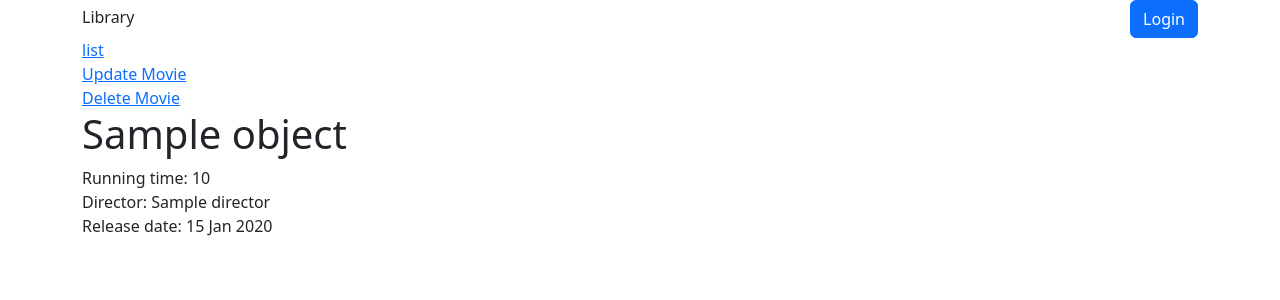
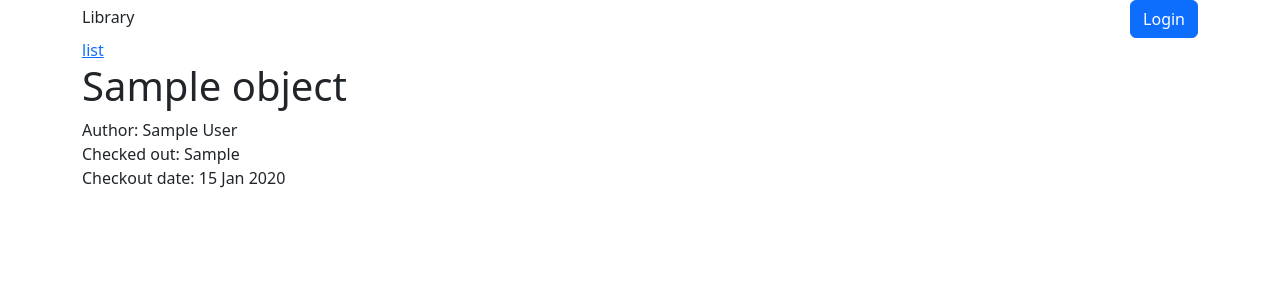
Before and after one commit to zClerigo/librarydjangoview, a Django app: template libraryDjango/library_django/library/templates/library/book_detail.html in a window 1280 px wide. Shown: the top 300 px of the page. Run offline with Django 4.2, Linux system fonts and the light colour scheme; the template is opened without the code that fills it: most values are stand-ins (such as "Sample title", 1, 10 or a date in 2020).

Commit message:
finish addbook functionality, began book checkout

```diff
--- a/libraryDjango/library_django/library/templates/checkout.html
+++ b/libraryDjango/library_django/library/templates/checkout.html
@@ -16,6 +16,7 @@
     {{ block.super }}
 
     <script>
+        var ext_book_list = {{ book_list | safe }}
         var ext_csrf_token = '{{ csrf_token }}'
         var ext_form = '{{ form.as_p | escapejs }}'
     </script>
--- a/libraryDjango/library_django/library/templates/library/book_detail.html
+++ b/libraryDjango/library_django/library/templates/library/book_detail.html
@@ -1,12 +1,16 @@
 {% extends "base.html" %}
 
 {% block content %}
-<a href="{% url 'library:home' %}"> list</a><br/>
-<a href="{% url 'movies:movie_update' object.id %}">Update Movie</a><br/>
-<a href="{% url 'movies:movie_delete' object.id %}">Delete Movie</a><br/>
+<a href="{% url 'library:booklist' %}"> list</a><br/>
+{% comment %} <a href="{% url 'movies:movie_update' object.id %}">Update Movie</a><br/>
+<a href="{% url 'movies:movie_delete' object.id %}">Delete Movie</a><br/> {% endcomment %}
 <h1>{{ object.name }}</h1>
 
-Running time: {{object.running_time|time:"H"}}<br/>
-Director: {{object.director}}<br/>
-Release date: {{object.release_date|date:"d M Y"}}<br/>
+Author: {{object.author}}<br/>
+Checked out: {{object.checked_out}}<br/>
+
+{% if object.checked_out%}
+Checkout date: {{object.checkout_date|date:"d M Y"}}<br/>
+{% endif %}
+
 {% endblock content %}
--- a/libraryDjango/library_django/library/templates/library/book_list.html
+++ b/libraryDjango/library_django/library/templates/library/book_list.html
@@ -3,6 +3,6 @@
 {% block content %}
 <a href="{% url 'library:addbook' %}">New book</a><br/><br/>
 {% for book in object_list %}
-  - {{ book.name }}<br/>
+<a href="{% url 'library:book_detail' book.id %}">{{ book.name }}</a><br/>
 {% endfor %}
 {% endblock content %}
--- a/libraryDjango/library_django/library/urls.py
+++ b/libraryDjango/library_django/library/urls.py
@@ -5,7 +5,9 @@ from . import views
 app_name = "movies"
 
 urlpatterns = [
-    path("home/", views.HomePageView.as_view(), name="home"),
+    path("booklist/", views.BookListView.as_view(), name="booklist"),
     path("checkout/", views.CheckoutView.as_view(), name="checkout"),
-    path("addbook/", views.AddBookView.as_view(), name="addbook")
+    path("addbook/", views.AddBookView.as_view(), name="addbook"),
+    path("home/<int:pk>", views.BookDetailView.as_view(),
+        name="book_detail"),
 ]
--- a/log.txt
+++ b/log.txt
@@ -8,3 +8,5 @@
 4-12 - Zidanni: Absent in class
 
 4-15 - Jay: Mount home and checkout vue apps to django
+
+4-16 - Jay : Finish addbook functionality, began book checkout. Having trouble passing ext vars from django to vue
```
Also changed, not shown: libraryDjango/library_django/library/views.py (+21 -10 lines), libraryVue/library_vue/src/apps/checkout/Checkout.vue (+11 -6 lines).
